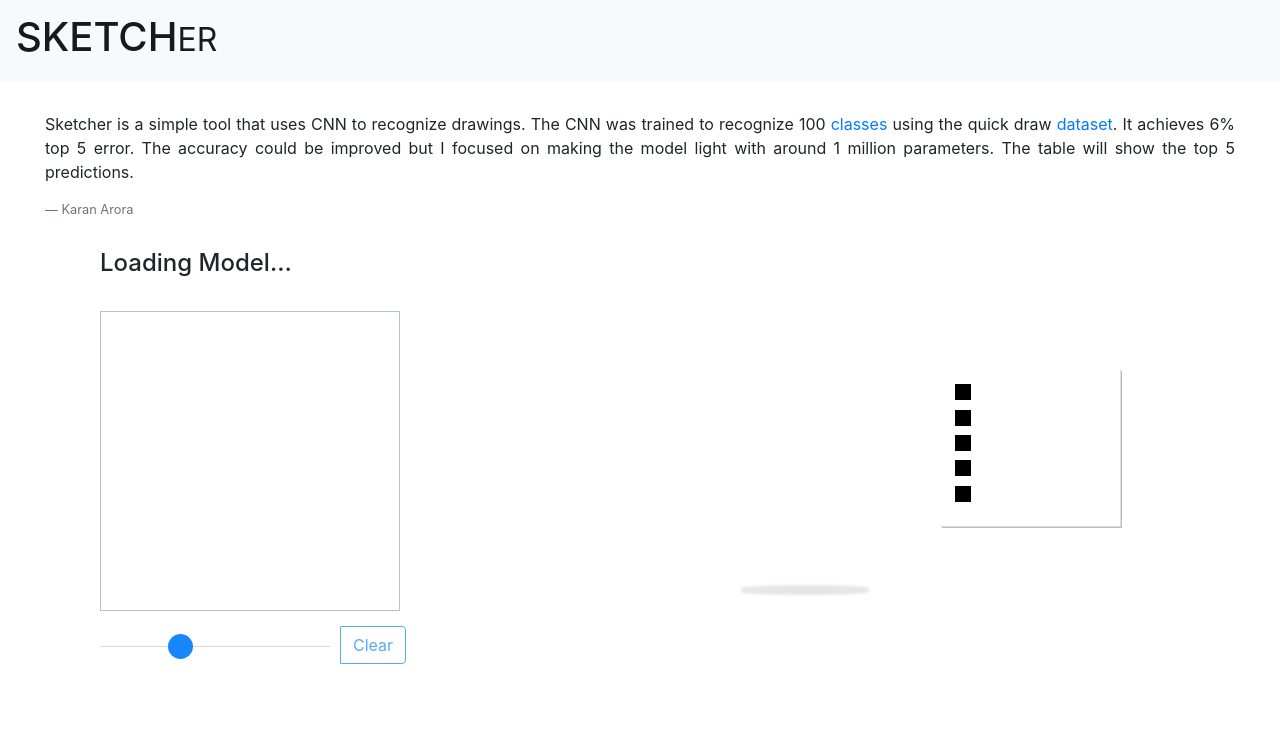
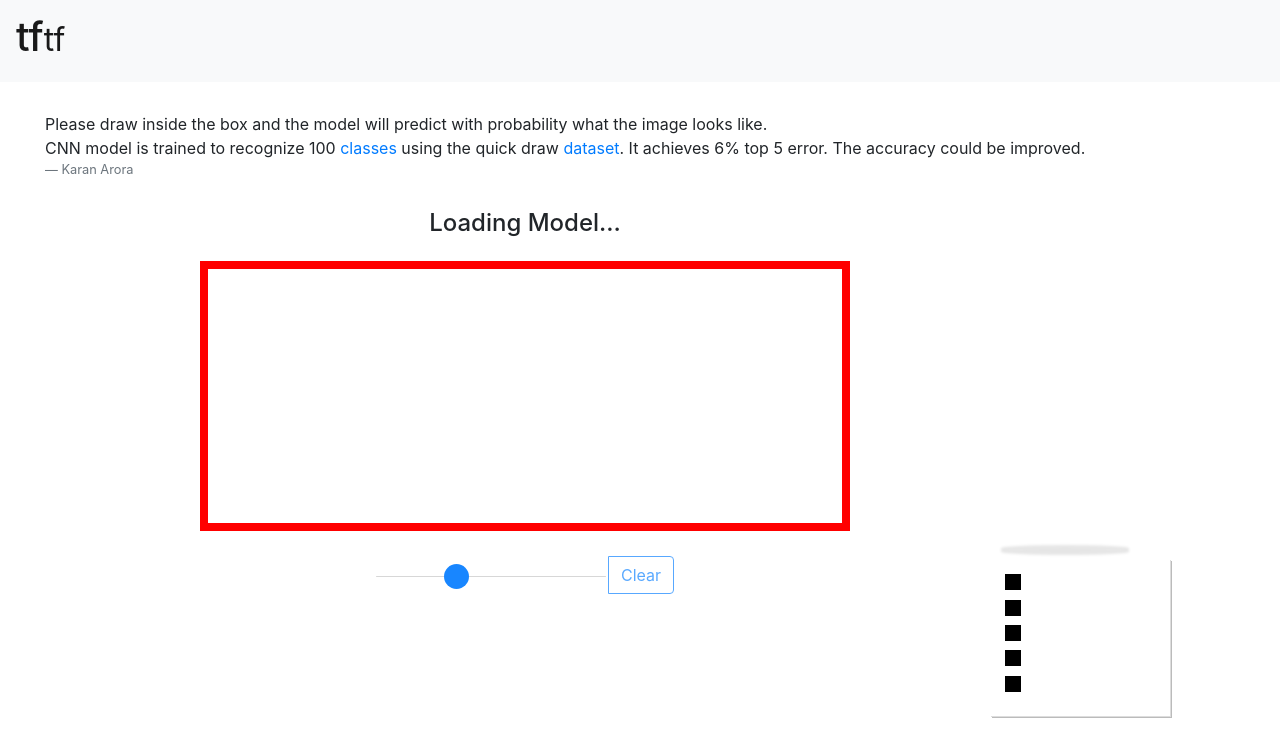
Before and after one commit to Karan36k/easydraw, a plain HTML site: page index.html in a window 1280 px wide. Drawn offline with nearby package versions, Linux system fonts and the light colour scheme; a script that the page names is missing.

Commit message:
Update index.html

```diff
--- a/index.html
+++ b/index.html
@@ -1,7 +1,7 @@
 <html lang="en">
 <head>
 <meta charset="UTF-8" />
-<title>Sketcher</title>
+<title>Massivefile.com</title>
 
 <!-- bs4 css -->
 <link rel="stylesheet" href="https://maxcdn.bootstrapcdn.com/bootstrap/4.1.0/css/bootstrap.min.css"/>
@@ -31,28 +31,26 @@
 <link rel = "stylesheet" href="main.css" >
 
 </head>
-<body>
+<body><center>
 <nav class="navbar navbar-expand-sm bg-light navbar-light">
   <!-- Brand/logo -->
-  <a class="navbar-brand" href="#"><h1>SKETCH<small>ER</small></h1></a>
+  <a class="navbar-brand" href="#"><h1>tf<small>tf</small></h1></a>
   </nav>
 <div class="container-fluid">
-
 <blockquote class="blockquote text-justify" style="margin:30px;">
- <small><p> Sketcher is a simple tool that uses CNN to recognize drawings.
- The CNN was trained to recognize 100 <a href='https://github.com/zaidalyafeai/zaidalyafeai.github.io/blob/master/sketcher/mini_classes.txt'>classes</a> using the quick draw <a href='https://github.com/googlecreativelab/quickdraw-dataset'> dataset</a>. It achieves 6% top 5 error. The accuracy could be improved
-but I focused on making the model light with around 1 million parameters. The table  will show the top 5 predictions. </p>
+ <small> Please draw inside the box and the model will predict with probability what the image looks like.<br>
+ CNN model is trained to recognize 100 <a href='https://github.com/karan36k/easydraw/blob/master/sketcher/mini_classes.txt'>classes</a> using the quick draw <a href='https://github.com/googlecreativelab/quickdraw-dataset'> dataset</a>. It achieves 6% top 5 error. The accuracy could be improved.
     <footer class="blockquote-footer">Karan Arora</footer></small>
   </blockquote>
 </div>
 
 <div class="row">
-  <div class="col" style ='margin-left:100px;'>
+  <div class="col" style ='margin-left:200px;'>
 <h4 id ='status' >Loading Model... </h4>
-<canvas id="canvas" width="300" height="300" class="canvas" style="border:1px solid #b9bfc9;margin-top:25px;"></canvas>
+<canvas id="canvas" width="650" height="270" class="canvas" style="border:8px solid red;margin-top:15px;"></canvas>
 <div class="btn-group" style = 'margin-top:40px; '>
 <input type="range" min="5" max="20" value="10" class="slider" id="myRange" style ='margin-top:20px;'>
-<button type="button" class="btn btn-outline-primary" onclick ='erase()' style ='margin-left:10px;' disabled>Clear</button>
+<button type="button" class="btn btn-outline-primary" onclick ='erase()' style ='margin-left:2px;' disabled>Clear</button>
     </div>
 </div>
   <div class="col">
@@ -83,7 +81,7 @@ but I focused on making the model light with around 1 million parameters. The ta
       </li>
     </ul>
   </section>
-</div>
+</div></center>
 </div>
 </body>
 <script src="pie.js"></script>
```
